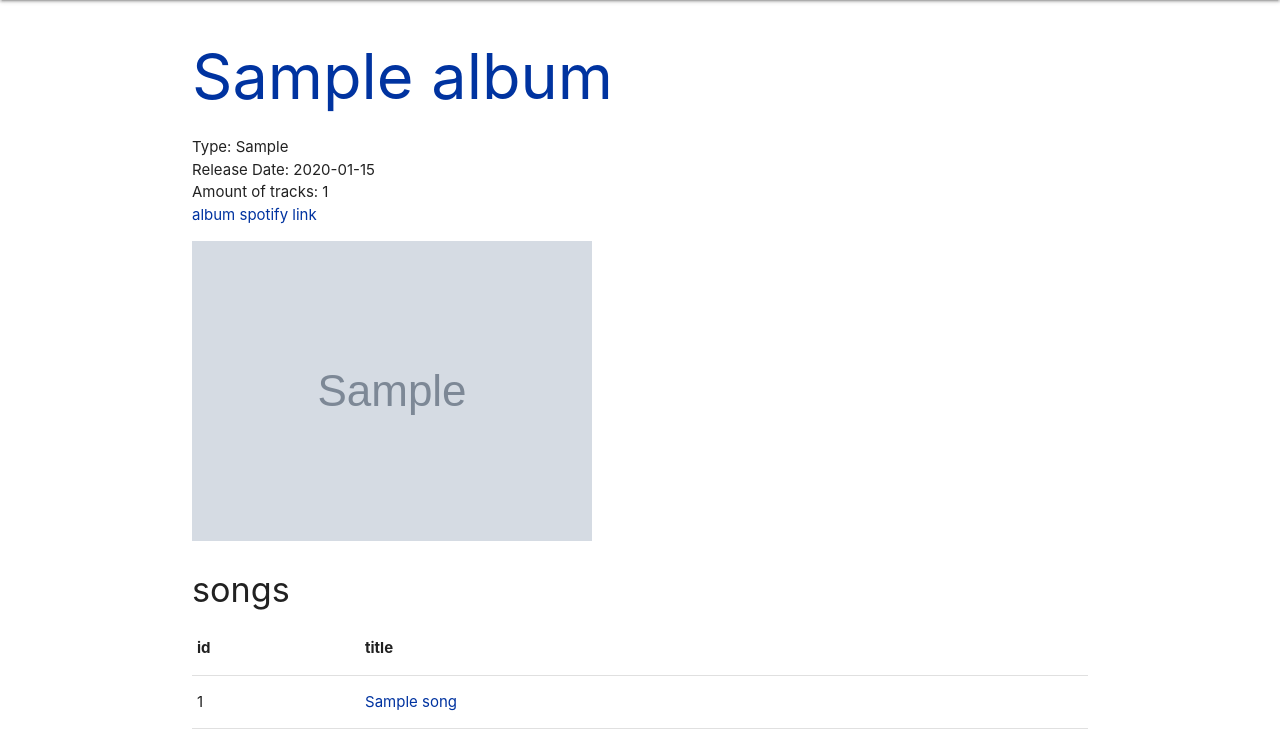
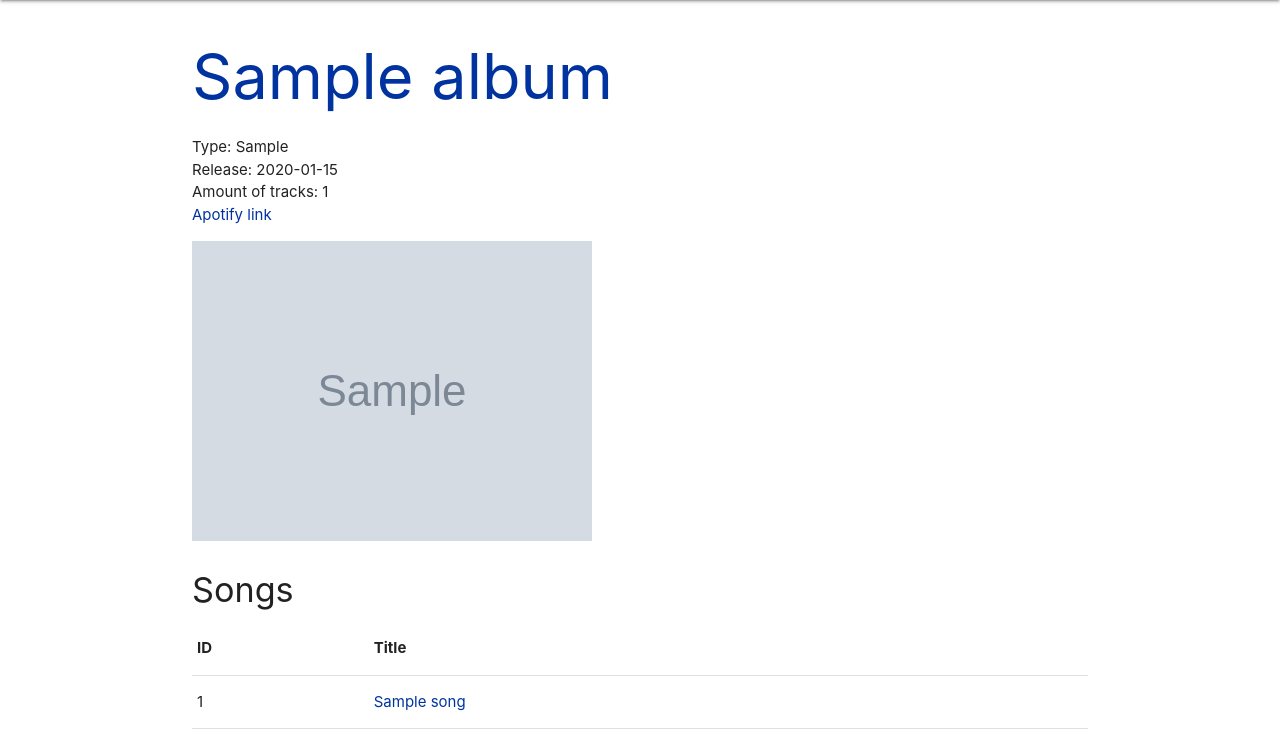
Before and after one commit to hain222/CS498GroupRepo, a Django app: page /albums/1 in a window 1280 px wide. Shown: the part 64-813 px from the top of the page. Run offline with Django 3.2, Linux system fonts and the light colour scheme; tables that the repository leaves empty hold one stand-in row (values such as "Sample post"); grey boxes marked "Sample" are stand-in pictures.

Commit message:
update templates

```diff
--- a/django_project/blog/templates/blog/album.html
+++ b/django_project/blog/templates/blog/album.html
@@ -7,18 +7,18 @@
     <p>
       Type: {{ album.type }}
       <br>
-      Release Date: {{ album.rel_date }}
+      Release: {{ album.rel_date }}
       <br>
       Amount of tracks: {{ album.num_tracks }}
       <br>
-      <a href="{{ album.link }}">album spotify link</a>
+      <a href="{{ album.link }}">Apotify link</a>
     </p>
     <img src="{{ album.image }}" alt="">
     <table>
-      <h4>songs</h4>
+      <h4>Songs</h4>
       <tr>
-        <th>id</th>
-        <th>title</th>
+        <th>ID</th>
+        <th>Title</th>
       </tr>
       {% for song in songs %}
       <tr>
--- a/django_project/blog/templates/blog/albums.html
+++ b/django_project/blog/templates/blog/albums.html
@@ -16,6 +16,7 @@
 						<a style="font-weighT:500" href="/albums/{{ album.id }}">
 							{{ album.name }}
 						</a>
+						<br>
 						{{ album.type }}
 						</center>
 					</p>
--- a/django_project/blog/templates/blog/artist.html
+++ b/django_project/blog/templates/blog/artist.html
@@ -6,7 +6,7 @@
 	<p>
 		id: {{ artist.id }}
 		<br>
-		<a href="{{ artist.link }}">artist spotify link</a>
+		<a href="{{ artist.link }}">Spotify link</a>
 	</p>
 	<img src="{{ artist.image }}" alt="">
 </div>
--- a/django_project/blog/templates/blog/song.html
+++ b/django_project/blog/templates/blog/song.html
@@ -5,11 +5,11 @@
   <div class="row">
     <h4>{{ song.name }}</h4>
     <p>
-      song's id: {{ song.id }}
+      ID: {{ song.id }}
       <br>
-      song's duration: {{ time }}
+      Duration: {{ time }}
       <br>
-      <a href="{{ song.link }}">song's spotify link</a>
+      <a href="{{ song.link }}">Spotify link</a>
     </p>
   </div>
 </div>
```
